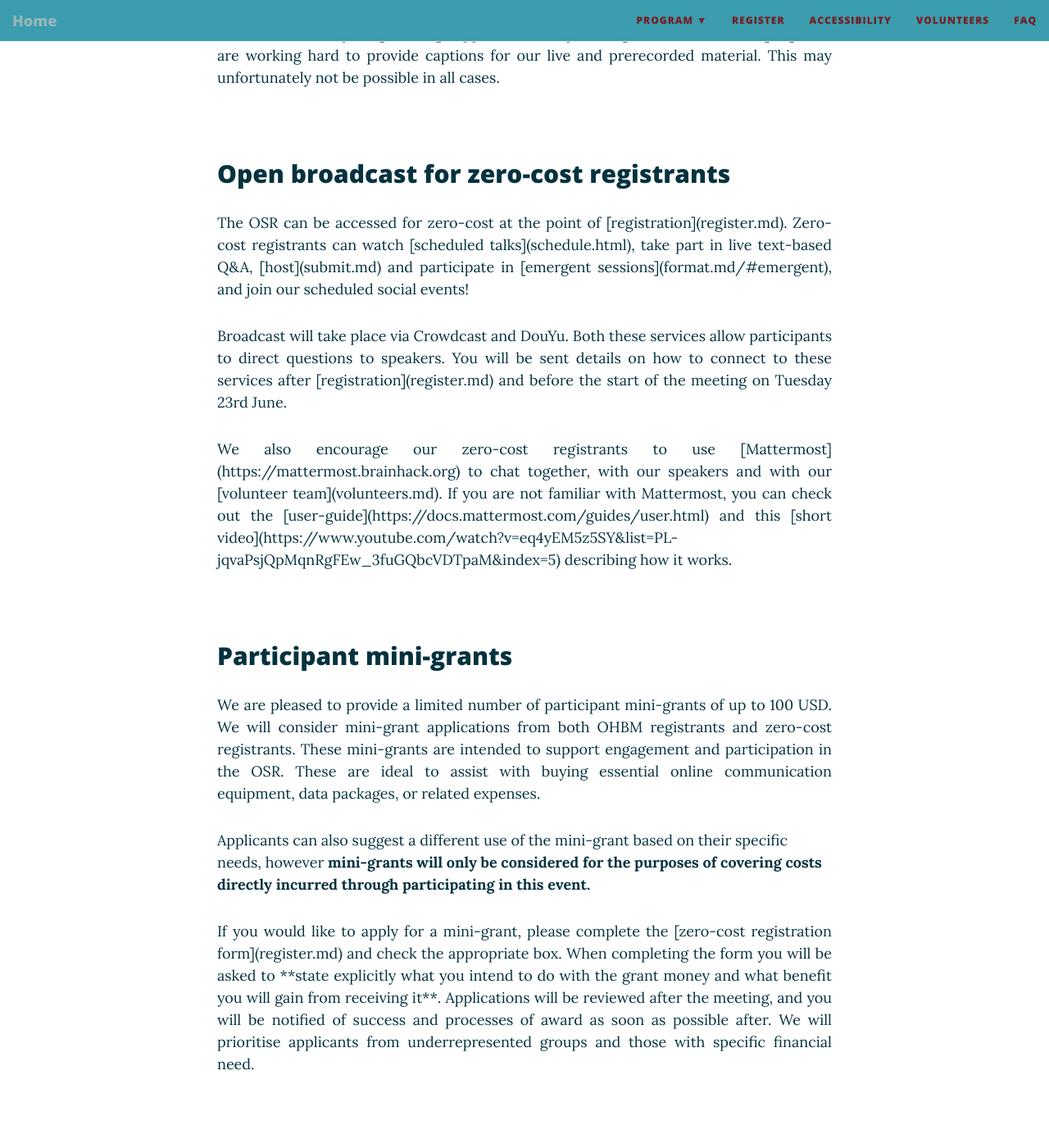
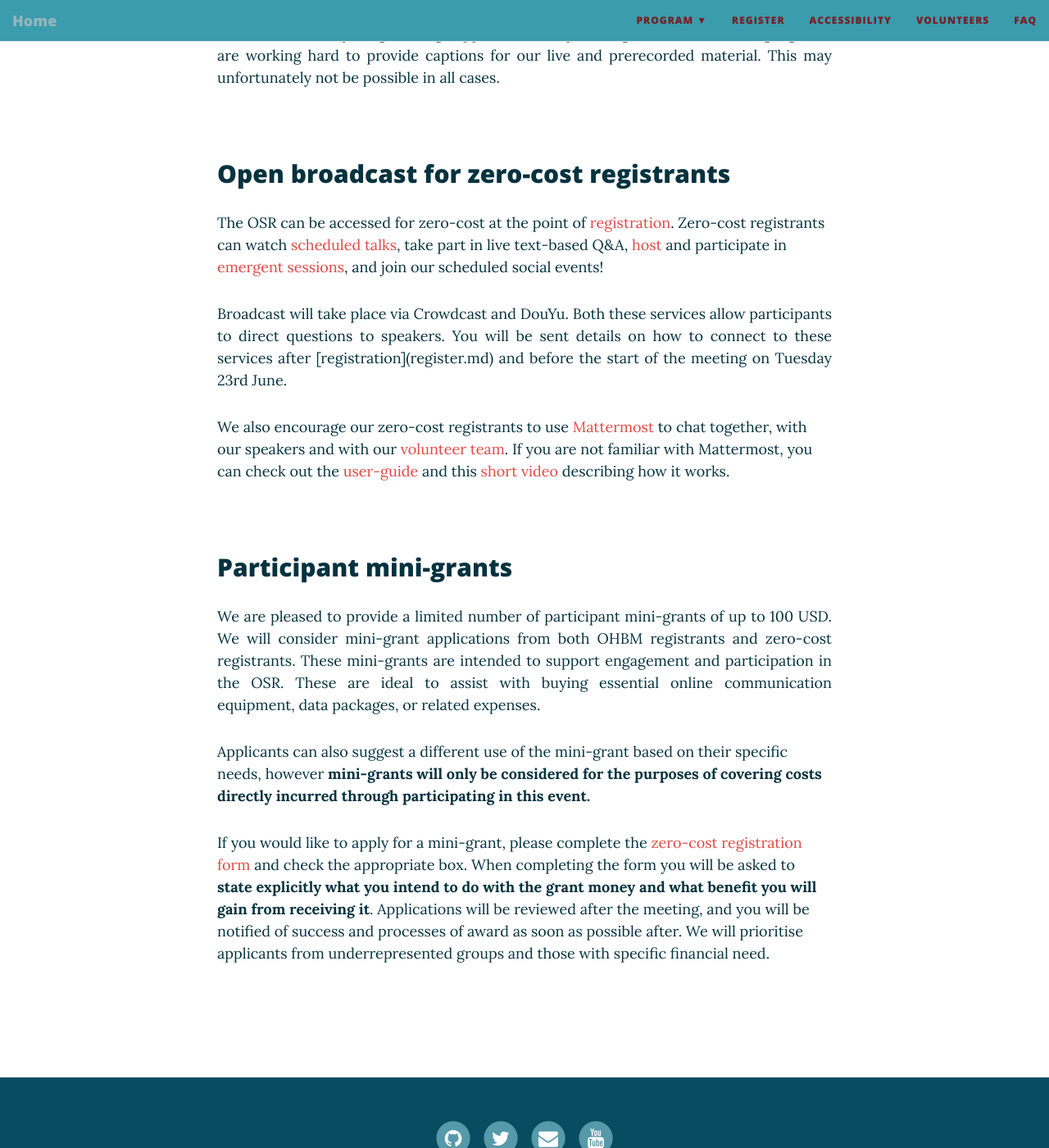
Before and after one commit to ohbm/osr2021, a Jekyll site: the page built from access.md, in a window 1280 px wide and 1400 px high, scrolled down 1222 px. Shown: the whole window at 82% size. Built offline with Jekyll 4.4.1, drawn with Linux system fonts in a browser that asks for light colours; nearby versions of some CDN libraries.

Commit message:
Update access.md

```diff
--- a/access.md
+++ b/access.md
@@ -37,15 +37,12 @@ For individuals requiring hearing support or who speak English as a second langu
 <br>
 ## Open broadcast for zero-cost registrants
 
-<p align="justify">
+
 The OSR can be accessed for zero-cost at the point of [registration](register.md). Zero-cost registrants can watch [scheduled talks](schedule.html), take part in live text-based Q&A, [host](submit.md) and participate in [emergent sessions](format.md/#emergent), and join our scheduled social events!
-</p>
 <p align="justify">
 Broadcast will take place via Crowdcast and DouYu. Both these services allow participants to direct questions to speakers. You will be sent details on how to connect to these services after [registration](register.md) and before the start of the meeting on Tuesday 23rd June.
 </p>
-<p align="justify">
 We also encourage our zero-cost registrants to use [Mattermost](https://mattermost.brainhack.org) to chat together, with our speakers and with our [volunteer team](volunteers.md). If you are not familiar with Mattermost, you can check out the [user-guide](https://docs.mattermost.com/guides/user.html) and this [short video](https://www.youtube.com/watch?v=eq4yEM5z5SY&list=PL-jqvaPsjQpMqnRgFEw_3fuGQbcVDTpaM&index=5) describing how it works.
-</p>
 <div id="mini-grants"></div>
 <br>
 ## Participant mini-grants
@@ -55,9 +52,7 @@ We are pleased to provide a limited number of participant mini-grants of up to 1
 </p>
 Applicants can also suggest a different use of the mini-grant based on their specific needs, however **mini-grants will only be considered for the purposes of covering costs directly incurred through participating in this event.**
 
-<p align="justify">
 If you would like to apply for a mini-grant, please complete the [zero-cost registration form](register.md) and check the appropriate box.
 When completing the form you will be asked to **state explicitly what you intend to do with the grant money and what benefit you will gain from receiving it**. Applications will be reviewed after the meeting, and you will be notified of success and processes of award as soon as possible after. We will prioritise applicants from underrepresented groups and those with specific financial need.
-</p>
 <div id="hubs"></div>
 <br>
```
